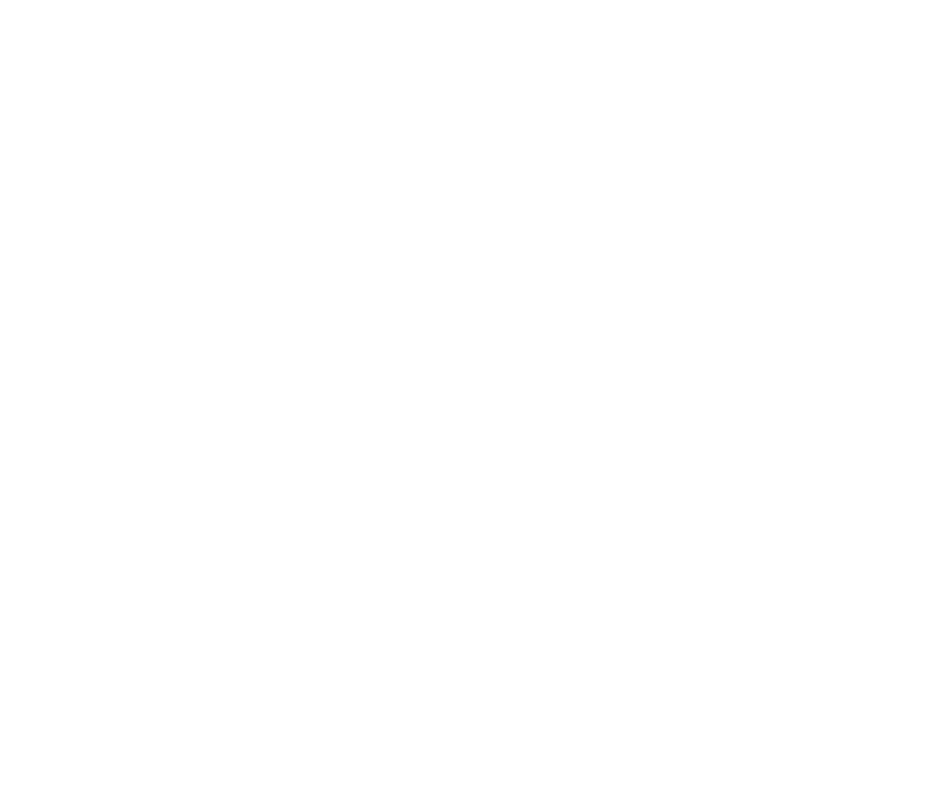
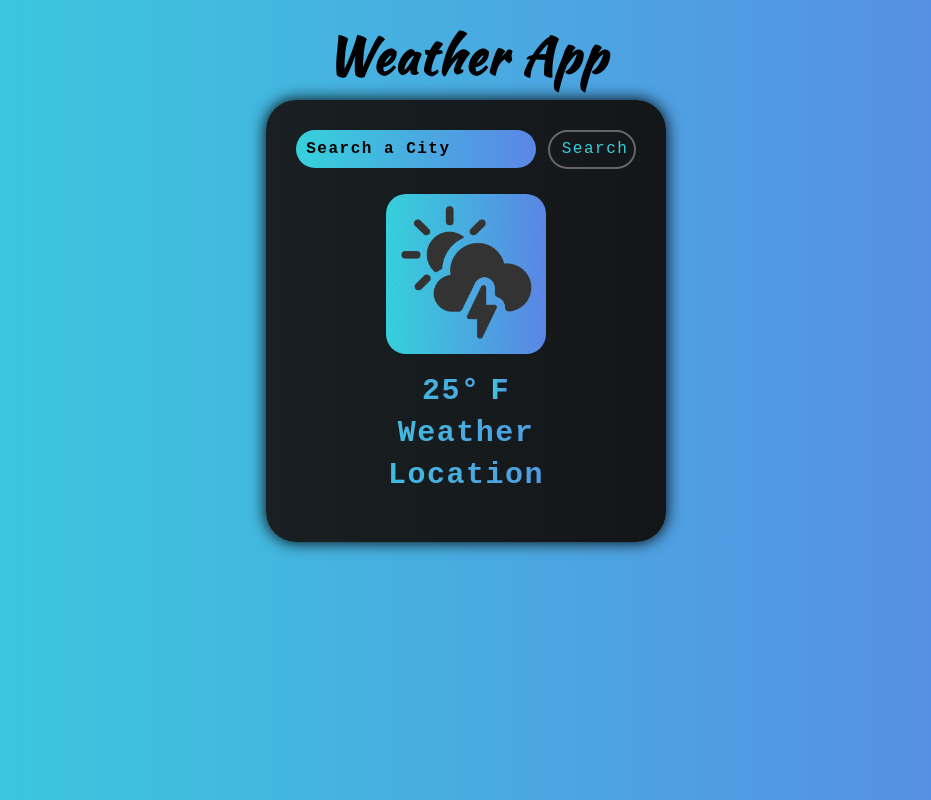
Before and after one commit to varunreddyrajireddy/WeatherWebApp, a plain HTML site: page index.html in a window 1280 px wide. Shown: the whole page, without its empty margins (174-1105 px from the left). Drawn offline with Linux system fonts and the light colour scheme.

Commit message:
Added Styling, JS and HTML and connected to API

```diff
--- a/app.js
+++ b/app.js
@@ -0,0 +1,37 @@
+let searchEl = document.getElementById("search-location");
+let tempEl = document.getElementById("temp-value");
+let locEl = document.getElementById("location");
+let weatherDesc = document.getElementById("weather-desc");
+let searchBtn = document.getElementById("btn");
+let icon = document.getElementById("icon");
+
+const apiKey = '2d9ae582a06d51e56941b7accde258e7';
+
+searchBtn.onclick = () => {
+  if(searchEl.value === ""){
+    alert("Please enter a location");
+  }else{
+    loc = searchEl.value;
+    url = `https://api.openweathermap.org/data/2.5/weather?q=${loc}&appid=${apiKey}`
+    fetch(url).then(res => res.json())
+    .then(data => {
+      console.log(data);
+      const{name} = data;
+      const{feels_like} = data.main;
+      const{description} = data.weather[0];
+      tempEl.innerText = Math.floor(((feels_like - 273.15) * 1.8 + 32));
+      locEl.innerText = name.toUpperCase();
+      weatherDesc.innerText = description.toUpperCase();
+    })
+    .catch(() => {
+      alert("Enter a valid city");
+    })
+    searchEl.value = ""
+  }
+};
+
+searchEl.addEventListener("keydown", (event) => {
+  if (event.key === "Enter") {
+    searchBtn.click();
+  }
+});
--- a/index.html
+++ b/index.html
@@ -1,12 +1,38 @@
-<!DOCTYPE html>
+<!doctype html>
 <html lang="en">
   <head>
-  <meta charset="UTF-8">
-  <meta name="viewport" content="width=device-width, initial-scale=1.0">
-  <title>Weather Web App</title>
+    <meta charset="utf-8">
+    <meta name="viewport" content="width=device-width, initial-scale=1">
+    <title>Weather App</title>
     <link rel="stylesheet" href="/WeatherWebApp/style.css">
+    <link rel="shortcut icon" href="/WeatherWebApp/cloudy.png" type="image/x-icon">
+    <link rel="stylesheet" href="https://cdnjs.cloudflare.com/ajax/libs/font-awesome/6.5.1/css/all.min.css" integrity="sha512-DTOQO9RWCH3ppGqcWaEA1BIZOC6xxalwEsw9c2QQeAIftl+Vegovlnee1c9QX4TctnWMn13TZye+giMm8e2LwA==" crossorigin="anonymous" referrerpolicy="no-referrer" />
+    <link rel="preconnect" href="https://fonts.googleapis.com">
+<link rel="preconnect" href="https://fonts.gstatic.com" crossorigin>
+<link href="https://fonts.googleapis.com/css2?family=Kaushan+Script&family=Permanent+Marker&family=Quicksand&display=swap" rel="stylesheet">
   </head>
   <body>
+
+    <div class="title">
+      <p> Weather App</p>
+    </div>
+
+    <div class="container">
+
+      <div class="search">
+        <input type="search" id="search-location" placeholder="Search a City" />
+        <input type="button" value="Search" id="btn">
+      </div>
+
+      <div class="card">
+        <img src="/WeatherWebApp/Weather-Icon.png" id="icon">
+        <div class="temp">
+          <span id="temp-value">25</span><span id="unit">&#176</span><span id="F">F</span>
+        </div>
+        <div id="weather-desc">Weather</div>
+        <div id="location">Location</div>
+      </div>
+    </div>
 
    <script src="/WeatherWebApp/app.js"></script>
   </body>
--- a/style.css
+++ b/style.css
@@ -0,0 +1,138 @@
+*{
+  margin: 0;
+  padding: 0;
+  box-sizing: border-box;
+  letter-spacing: 1.5px;
+}
+
+body{
+  background: linear-gradient(to right, #36d1dc, #5b86e5);
+}
+
+.container{
+  background: linear-gradient(to right, #191F22, #131618);
+  border-radius: 30px;
+  width: 400px;
+  margin: 0 auto;
+  margin-top: 100px;
+  padding-bottom: 50px;
+  box-shadow: 0 0 16px black;
+
+}
+
+.title{
+  padding: 10px 0;
+  text-align: center;
+  position: absolute;
+  top: 7%;
+  left: 50%;
+  transform: translate(-50%,-50%);
+  font-size: 50px;
+  font-weight: 800;
+  font-family: 'Kaushan Script', cursive;
+}
+
+.container .search{
+  text-align: center;
+  margin: 10px 0;
+}
+
+.container #search-location{
+  margin-top: 30px;
+  background: linear-gradient(to right, #36d1dc, #5b86e5);
+  color: black;
+  border: none;
+  outline: none;
+  height: 38px;
+  padding: 8px 10px;
+  width: 60%;
+  border-radius: 20px;
+  font-size: 16px;
+  font-family: 'Roboto Mono', monospace;
+  font-weight: 900;
+}
+
+.container #search-location::placeholder {
+  color: black;
+}
+
+.container #search-location:hover{
+  border: 2px solid rgb(137, 129, 202);
+}
+
+.container #search-location:focus{
+  box-shadow: 0 0 3px #015b7e;
+}
+
+.container .search #btn{
+  width: 22%;
+  background: #36d1dc;
+  background-clip: text;
+  -webkit-background-clip: text;
+  color: transparent;
+  padding: 7px 12px;
+  font-size: 16px;
+  border-radius: 20px;
+  border: 2px solid rgb(105, 100, 100);
+  height: 39px;
+  cursor: pointer;
+  margin-left: 6px;
+  font-family: 'Roboto Mono', monospace;
+}
+
+.container .search #btn:hover, .container .search #btn:active{
+  border: 2px solid #36d1dc;
+}
+
+img{
+  display: block;
+  width: 40%;
+  border-radius: 20px;
+  margin: 25px auto 20px;
+  background: linear-gradient(to right, #36d1dc, #5b86e5);
+}
+
+.card{
+  color: #293251;
+  font-family: 'Roboto Mono', monospace;
+}
+
+.temp{
+  text-align: center;
+  font-size: 30px;
+  font-weight: 600;
+  background: linear-gradient(to right, #36d1dc, #5b86e5);
+  background-clip: text;
+  -webkit-background-clip: text;
+  color: transparent;
+}
+
+#F{
+  font-size: 30px;
+  margin-left: 10px;
+  background: linear-gradient(to right, #36d1dc, #5b86e5);
+  background-clip: text;
+  -webkit-background-clip: text;
+  color: transparent;
+}
+
+#weather-desc{
+  font-size: 30px;
+  text-align: center;
+  padding: 8px;
+  font-weight: 600;
+  background: linear-gradient(to right, #36d1dc, #5b86e5);
+  background-clip: text;
+  -webkit-background-clip: text;
+  color: transparent;
+}
+
+#location{
+  font-size: 30px;
+  text-align: center;
+  font-weight: 600;
+  background: linear-gradient(to right, #36d1dc, #5b86e5);
+  background-clip: text;
+  -webkit-background-clip: text;
+  color: transparent;
+}
```
Also changed, not shown: Weather-Icon.png (added), cloudy.png (added). Lines whose indentation alone changed are shown as unchanged.
